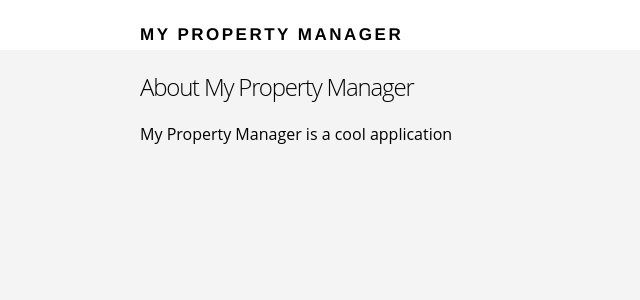
After one commit to kylecarriveau/MyPropertyManager, a Flask app: page /about in a window 1280 px wide. The commit adds this page. Shown: the top 300 px of the page, without its empty margins (0-640 px from the left). Run offline with Flask 2, Linux system fonts and the light colour scheme; some web fonts are replaced.

Commit message:
Initial Commit

```diff
--- a/routes.py
+++ b/routes.py
@@ -6,6 +6,10 @@ app = Flask(__name__)
 def index():
     return render_template("index.html")
 
+@app.route("/about")
+def about():
+    return render_template("about.html")
+
 
 if __name__ == "__main__":
     app.run(debug=True)
--- /dev/null
+++ b/templates/about.html
@@ -0,0 +1,14 @@
+{% extends "layout.html" %}
+
+{% block content %}
+
+    <main class="main-content">
+        <div class="container">
+
+            <h2>About My Property Manager</h2>
+            <p>My Property Manager is a cool application</p>
+
+        </div>
+    </main>
+
+{% endblock %}
--- a/templates/index.html
+++ b/templates/index.html
@@ -7,7 +7,7 @@
             <div class="section-content">
                 <h2>My Property Manager</h2>
                 <a href="#" class="btn-primary">Sign Up</a>
-                <a href="#" class="btn-secondary">Learn More</a>
+                <a href="{{ url_for('about') }}" class="btn-secondary">Learn More</a>
             </div>
             <div class="section-device">
                 <img src="static/img/device.png">
```
